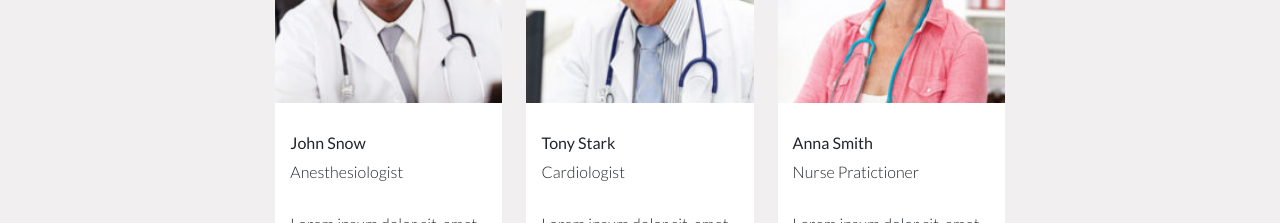
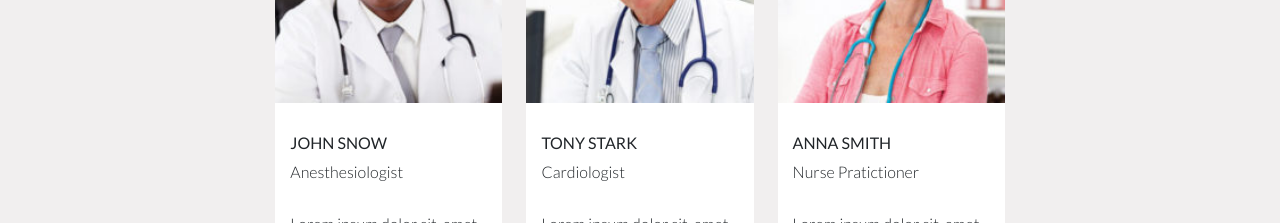
Before and after one commit to Clipper4rancione/proj-html-vuejs, a Vue app: page / in a window 1280 px wide. Shown: the part 2320-2543 px from the top of the page. Built offline with nearby package versions, Linux system fonts and the light colour scheme; a small style sheet from the web is missing.

Commit message:
uppercase for h6

```diff
--- a/src/components/parts/DoctorCard.vue
+++ b/src/components/parts/DoctorCard.vue
@@ -68,6 +68,7 @@ export default {
                 font-weight: 300;
 
                 h6{
+                    text-transform: uppercase;
                     margin-top: 15px;
 
                 }
```
